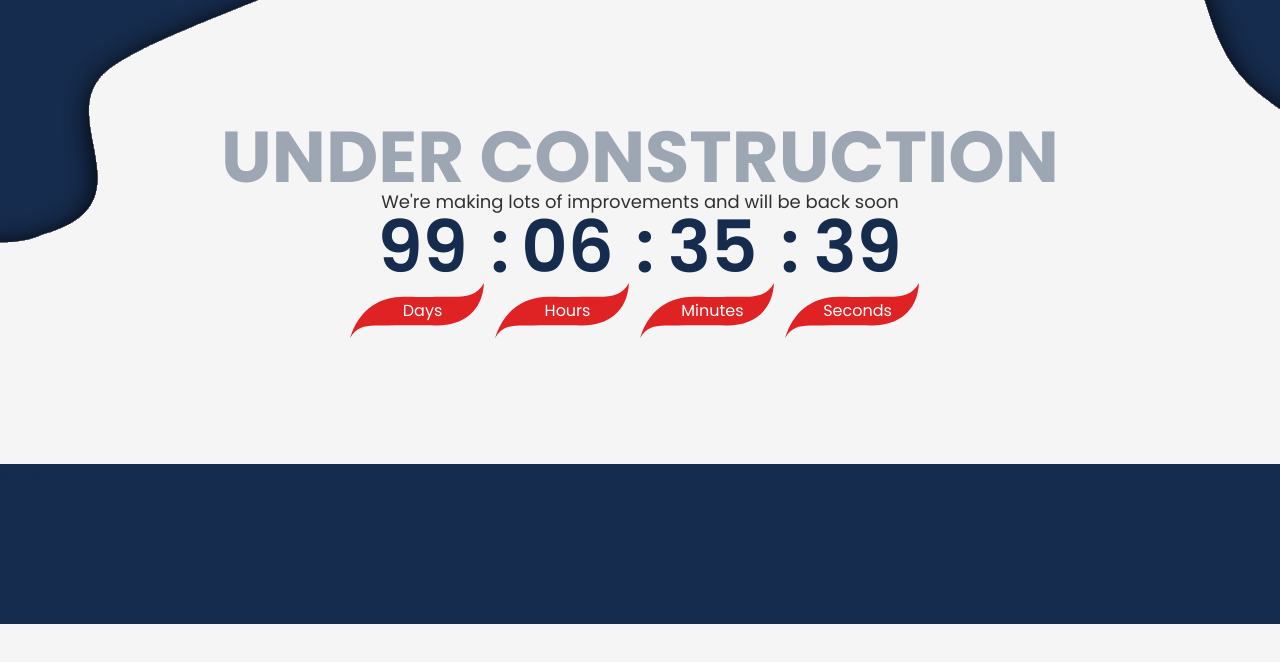
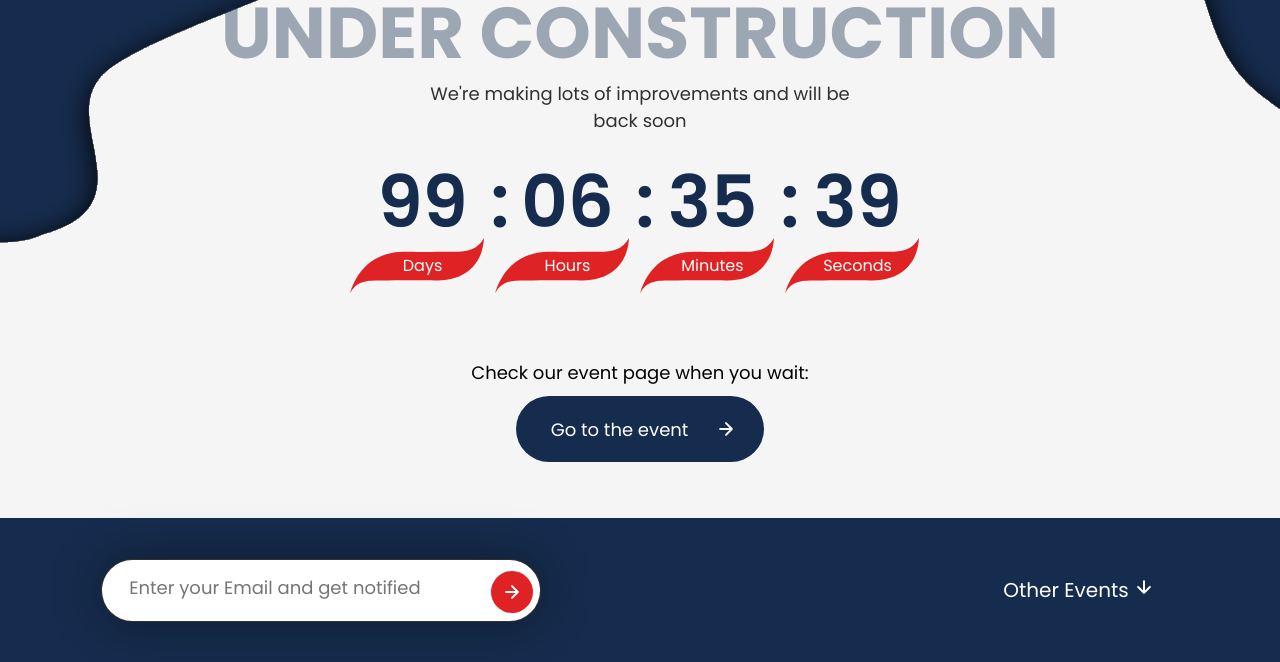
Before and after one commit to JeniaRomanenia/portfolio, a plain HTML site: page EgorovAgencyTest/index.html in a window 1280 px wide. Shown: the part 176-838 px from the top of the page. Before the commit the page ends 800 px from the top, so only its background shows below. Drawn offline with Linux system fonts and the light colour scheme.

Commit message:
add main page

```diff
--- a/EgorovAgencyTest/index.html
+++ b/EgorovAgencyTest/index.html
@@ -60,10 +60,28 @@
                             </div>
                         </div>
                     </div>
-                  </div>
+                </div>
+                <div class="event">
+                    <p class="event-title">
+                        Check our event page when you wait:
+                    </p>
+                    <button class="event-btn">
+                        Go to the event
+                        <img src="./image/svg/arrow-right.svg" alt="arrow">
+                    </button>
+                </div>
             </div>
             <div class="footer">
-                <h3>guyfgy</h3>
+                <form class="form">
+                    <input type="email" class="form-input" placeholder="Enter your Email and get notified">
+                    <button type="submit" class="form-btn">
+                        <img src="./image/svg/arrow-right.svg" class="form-btn-img" alt="arrow">
+                    </button>
+                </form>
+                <button class="other-btn">
+                    other events
+                    <img src="./image/svg/arrow-right.svg" class="other-btn-img" alt="arrow">
+                </button>
             </div>
         </section>
         <section class="section-slider"></section>
--- a/EgorovAgencyTest/style.css
+++ b/EgorovAgencyTest/style.css
@@ -44,8 +44,6 @@ a:hover{text-decoration: none;}
 
 ul li{list-style: none;}
 
-img{vertical-align: top;}
-
 h1, h2, h3, h4, h5, h6{font-size: inherit; font-weight: 400;}
 
 :root{
@@ -77,9 +75,12 @@ body {
 }
 
 .container {
-    max-width: 1920px;
+    min-height: 100vh;
     margin: 0 auto;
     padding: 110px 108px 0;
+    display: flex;
+    flex-direction: column;
+    justify-content: space-between;
     overflow-x: hidden;
     align-items: center;
 }
@@ -98,29 +99,47 @@ body {
     z-index: -1;
 }
 
+.content {
+    margin-bottom: 4rem;
+}
+
 .title {
     text-align: center;
     text-transform:uppercase;
     font-size: var(--h2-font-size);
     font-weight: 700;
     opacity: 0.39;
+    padding-bottom: 0.8rem;
 }
 
 .subtitle {
     text-align: center;
     font-weight: 400;
     font-size: var(--normal-font-size);
+    line-height: 150%;
     color: var(--color-dark-s);
     opacity: 0.8;
+    padding-bottom: 32px;
+    width: 52%;
+    margin: 0 auto;
 }
 
 .footer {
-    height: 20vh;
+    display: flex;
+    justify-content: flex-end;
+    align-items: center;
+    flex-direction: row;
+    gap: 33rem;
+    height: 18vh;
     width: 100vw;
     background-color: var(--color-dark-xl);
 }
 
 /*timer*/
+.timer {
+    padding-bottom: 5rem;
+}
+
 .timer-items {
     display: flex;
     font-size: var(--h2-font-size);
@@ -166,6 +185,94 @@ body {
     top: 0;
 }
 
+.event {
+    text-align: center;
+}
+
+.event-title {
+    font-size: var(--normal-font-size);
+    color: var(--color-dark-s);
+    font-weight: 400;
+    padding-bottom: 1rem;
+}
+
+.event-btn {
+    display: flex;
+    justify-content: center;
+    align-items: center;
+    margin: 0 auto;
+    gap: 2rem;
+    border-radius: 40px;
+    background: var(--color-dark-xl);
+    color: var(--color-light-xl);
+    padding: 1.4rem 2rem 1.4rem 2.5rem;
+    font-size: var(--normal-font-size);
+    line-height: 150%;
+}
+
+.form {
+    position: relative;
+}
+
+.form-input {
+    display: block;
+    width: 440px;
+    height: 4.5rem;
+    border-radius: 40px;
+    border: 1px solid rgba(0, 0, 0, 0.8);;
+    padding: 16px 27px;
+    background: var(--color-light-xl);
+    box-shadow: 0px 0px 50px rgba(0, 0, 0, 0.4);
+}
+
+.form-input::-webkit-input-placeholder { /* Edge */
+    font-size: var(--normal-font-size);
+    font-weight: 400;
+    font-size: rgba(0, 0, 0, 0.6);;
+}
+
+.form-input:-ms-input-placeholder { /* Internet Explorer 10-11 */
+    font-size: var(--normal-font-size);
+    font-weight: 400;
+    font-size: rgba(0, 0, 0, 0.6);;
+}
+
+.form-input::placeholder {
+    font-size: var(--normal-font-size);
+    font-weight: 400;
+    font-size: rgba(0, 0, 0, 0.6);;
+}
+
+.form-btn {
+    position: absolute;
+    top: 12px;
+    right: 8px;
+    height: 3rem;
+    width: 3rem;
+    border-radius: 50%;
+    border: none;
+    background: var(--color-primary);
+}
+
+.form-btn-img {
+    display: block;
+    margin-left: auto;
+    margin-right: auto;
+}
+
+.other-btn {
+    text-transform: capitalize;
+    background: none;
+    font-size: 20px;
+    color: var(--color-light-xl);
+}
+
+.other-btn-img {
+    transform: rotate(90deg);
+    margin-right: 9rem;
+}
+
+
 .section-slider{
     display: none;
 }
```
